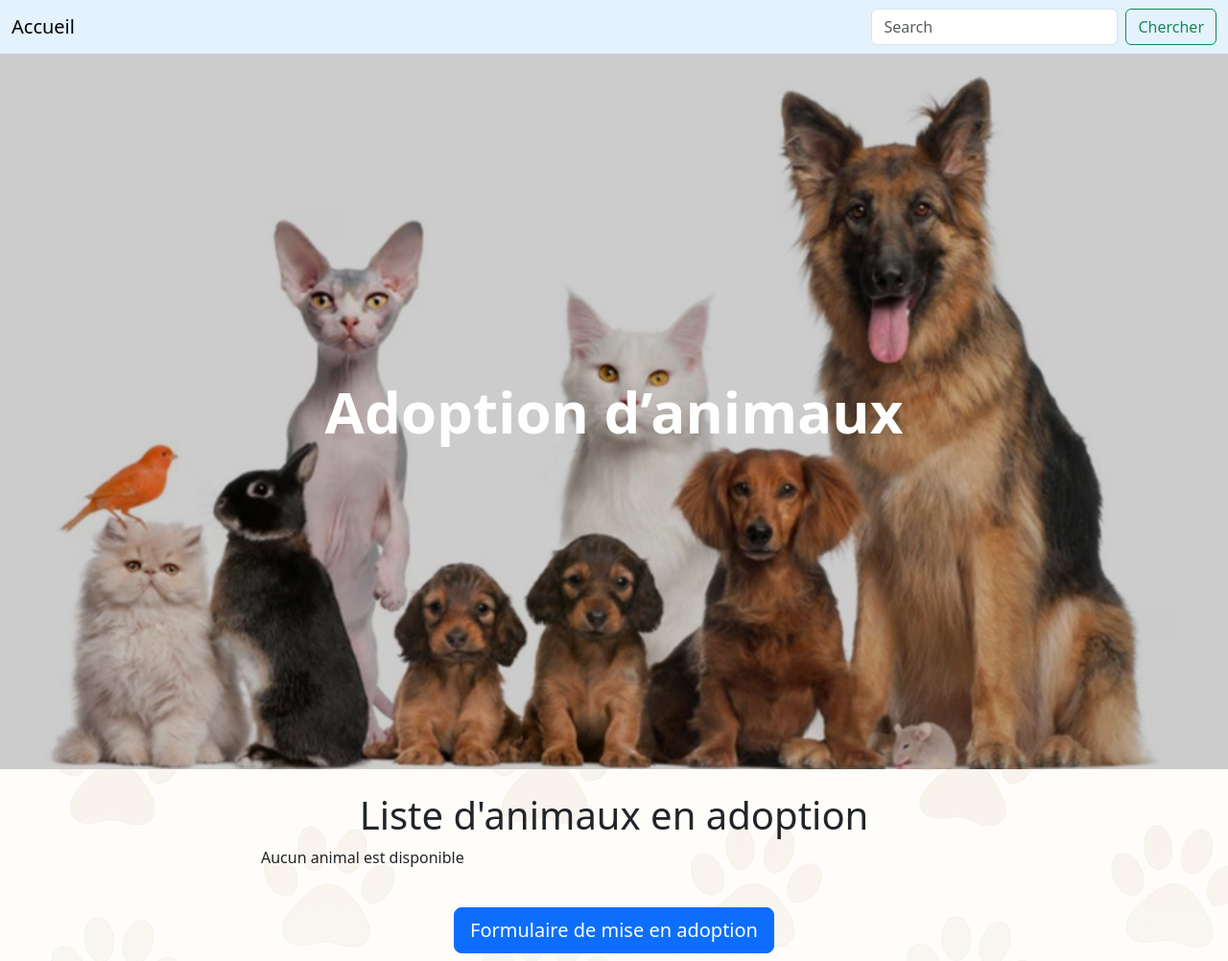
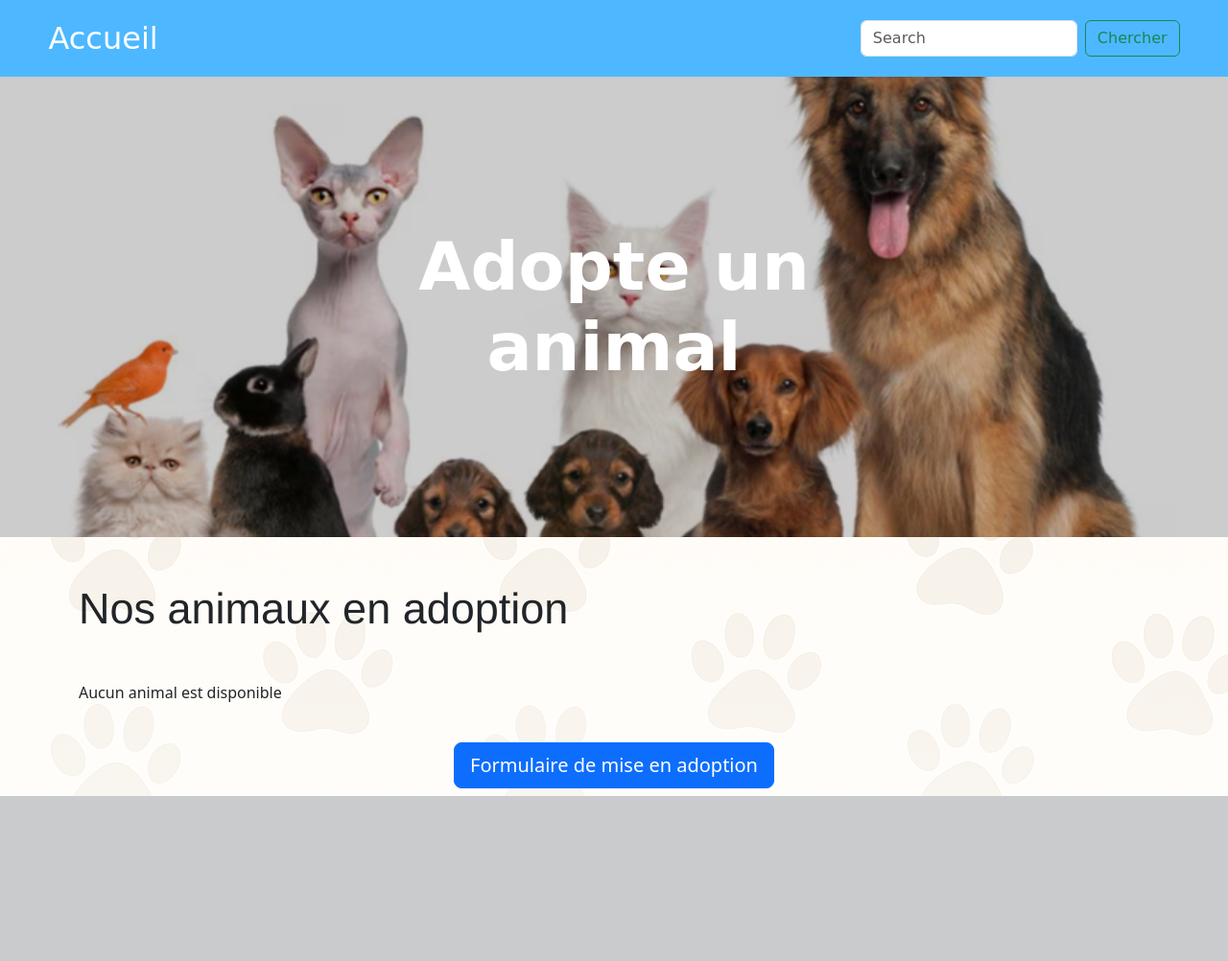
Before and after one commit to oscarsilvam/animal-adoption-app, a Flask app: template templates/homepage.html in a window 1280 px wide. Shown: the whole page at 96% size. After the commit the page ends 830 px from the top, so only its background shows below. Run offline with Flask 3, Linux system fonts and the light colour scheme; the template is opened without the code that fills it, so the values that code supplies are empty; some libraries are stand-ins or nearby versions.

Commit message:
améliorations de frontend

```diff
--- a/main.py
+++ b/main.py
@@ -42,14 +42,14 @@ def index():
     list_animals = get_db().get_all_animals()
 
     if len(list_animals) > 0:
-        nbr = min(5, len(list_animals))
+        nbr = min(6, len(list_animals))
 
-        #Choose 5 animals from the list
+        #Choose 6 animals from the list
         chosen_anim = random.sample(list_animals, nbr)
     else:
         chosen_anim =[]
 
-    return render_template("homepage.html", animaux=chosen_anim)
+    return render_template("homepage.html", animals=chosen_anim)
 
 
 @app.route("/formulaire")
@@ -102,4 +102,4 @@ def search():
     val = request.args.get('recherche').strip()
     data = get_db().get_entry(val)
 
-    return render_template('selection.html', animaux_select=data)
+    return render_template('selection.html', animals=data)
--- a/static/css/style.css
+++ b/static/css/style.css
@@ -1,19 +1,56 @@
-h1 {
-    font-size: 40px;
+h1, h2 {
+    font-size: 45px;
     margin-top: 20px;
     margin-bottom: 20px;
+    font-family:  "Papyrus", Helvetica, Arial, sans-serif;
 }
 
-#titre {
-    font-size: 60px;
-    margin-top: 20px;
-    margin-bottom: 20px;
+#title {
+    font-size: 70px;
+    font-style: normal;
+    font-family: Comfortaa, cursive;
 }
-
 
 body {
     background:
         linear-gradient(rgba(255, 255, 255, 0.3), rgba(255, 255, 255, 0.7)),
         url('/static/img/pattes.png') repeat;
+}
 
+.navbar {
+    height: 80px;
+    padding-left: 3%;
+    padding-right: 3%;
+    font-family: Comfortaa, cursive;
 }
+
+.navbar .navbar-brand{
+    font-size: 2rem;
+    color: white;
+}
+
+.navbar .navbar-brand:hover {
+    color: rgb(229.5, 229.5, 229.5);
+}
+
+.hero-img {
+    height: 60vh;
+    object-fit: cover; /*prevent image distortion*/
+}
+
+.animal-homepage {
+    border-radius: 8px;
+    box-shadow: 4px 8px rgba(0, 0, 0, 0.1);
+    overflow: hidden;
+    transition: transform 0.2s;
+}
+
+.animal-homepage:hover {
+    transform: translateY(-10px);
+}
+
+.animal-homepage img {
+    max-width: 100%;
+    height: auto;
+    display: block;
+}
--- a/templates/animal.html
+++ b/templates/animal.html
@@ -2,9 +2,8 @@
 
 {% block title %}Animal{% endblock %}
 {% block content %}
-<div class="container text-center">
+<div class="container text-center my-5">
     <h1>{{animal['name']}}</h1>
-    <!--<img src="{{url_for('static', filename='uploads/fotito_kiwi.PNG')}}">-->
     <img src="{{url_for('static', filename='uploads/' ~ animal['photo'])}}">
 </div>
 <div class="container">
--- a/templates/base.html
+++ b/templates/base.html
@@ -11,7 +11,7 @@
 
 <body class="bg-ligth">
 
-    <nav class="navbar" style="background-color: #e3f2fd;" data-bs-theme="light">
+    <nav class="navbar" style="background-color: #4db8ff;" data-bs-theme="light">
         <div class="container-fluid">
             <a class="navbar-brand" href="{{ url_for('index') }}">Accueil</a>
             <form class="d-flex" role="search" action="{{ url_for('search')}}" method="GET">
@@ -22,8 +22,6 @@
         </div>
     </nav>
 
-    <div id="container">
         {% block content%}{% endblock %}
-    </div>
     {% block scripts %}{% endblock %}
 </body>
--- a/templates/homepage.html
+++ b/templates/homepage.html
@@ -4,50 +4,30 @@
 {% block content %}
 
 <div class="position-relative text-center text-white">
-    <img src="{{ url_for('static', filename='img/animaux_present.PNG') }}" class="img-fluid w-100" alt="Animaux">
+    <img src="{{ url_for('static', filename='img/animaux_present.PNG') }}" class="img-fluid w-100 hero-img"
+        alt="Animaux">
 
     <div class="position-absolute top-50 start-50 translate-middle">
-        <h1 id="titre" class="display-4 fw-bold">Adoption d’animaux</h1>
+        <h1 id="title" class="display-4 fw-bold">Adopte un animal</h1>
     </div>
-</div>
 
-<div class="h2 fs-1 text-center mt-4">
-    Liste d'animaux en adoption
 </div>
 
 <div class="container">
-    <div class="row">
-        <div class="col-10 offset-2">
-            {% if animaux|length == 0 %}
-            <p>Aucun animal est disponible</p>
+    <div class="my-5 ">
+        <h2>Nos animaux en adoption</h2>
+    </div>
 
-            {% else %}
 
-            <ul class="list-inline">
-                {% for animal in animaux %}
-                <p>
-                    <li class="list-inline-item"><span class="fw-bolder fs-3">{{animal['name']}} - </span>
-                        {{animal['species']}}, {{animal['age']}} ans<br> {{animal['description']}}<br>
+    {% if animals|length == 0 %}
+    <p>Aucun animal est disponible</p>
+    {% else %}
+    {% include "partials/_animals_grid.html" %}
+    {% endif %}
 
-                        <a class="icon-link icon-link-hover" style="--bs-link-hover-color-rgb: 25, 135, 84;"
-                            href="{{ url_for('presentation_animal', id=animal['id'])}}">
-                            Savoir plus sur {{animal['name']}}
-                            <svg xmlns="http://www.w3.org/2000/svg" class="bi" viewBox="0 0 16 16" aria-hidden="true">
-                                <path
-                                    d="M1 8a.5.5 0 0 1 .5-.5h11.793l-3.147-3.146a.5.5 0 0 1 .708-.708l4 4a.5.5 0 0 1 0 .708l-4 4a.5.5 0 0 1-.708-.708L13.293 8.5H1.5A.5.5 0 0 1 1 8z" />
-                            </svg>
-                        </a>
-                    </li>
-                </p>
-                {% endfor %}
-            </ul>
-            {% endif %}
-        </div>
+    <div class="container text-center">
+        <a class="btn btn-primary btn-lg mt-4 mb-2" href="{{url_for('form_animal')}}" role="button">Formulaire de mise
+            en adoption</a>
     </div>
+    {% endblock %}
 </div>
-
-<div class="container text-center">
-    <a class="btn btn-primary btn-lg mt-4 mb-2" href="{{url_for('form_animal')}}" role="button">Formulaire de mise en
-        adoption</a>
-</div>
-{% endblock %}
```
Also changed, not shown: templates/partials/_animals_grid.html (added, +26 -0 lines), templates/selection.html (+5 -19 lines).
